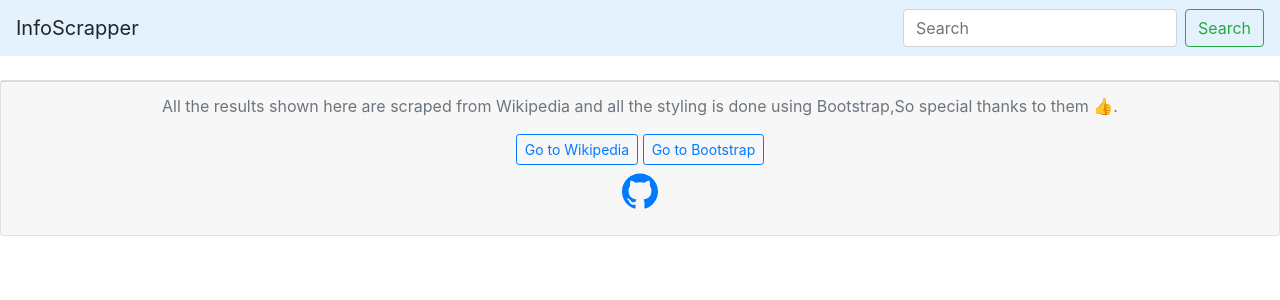
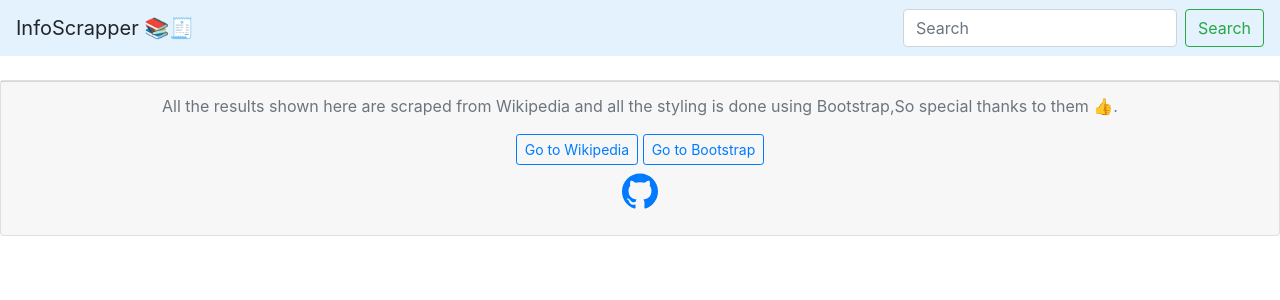
Before and after one commit to utkarsh963741/InfoScraper, a Flask app: page / in a window 1280 px wide. Shown: the top 300 px of the page. Run offline with Flask 2, Linux system fonts and the light colour scheme; some libraries are stand-ins or nearby versions.

Commit message:
Update index.html

```diff
--- a/templates/index.html
+++ b/templates/index.html
@@ -9,13 +9,13 @@
     <script src="https://maxcdn.bootstrapcdn.com/bootstrap/4.0.0/js/bootstrap.min.js" integrity="sha384-JZR6Spejh4U02d8jOt6vLEHfe/JQGiRRSQQxSfFWpi1MquVdAyjUar5+76PVCmYl" crossorigin="anonymous"></script>
 
 
-    <title>InfoScrapper</title>
+    <title>InfoScrapper📚</title>
 
 </head>
 <body>
 
     <nav class="navbar navbar-light" style="background-color: #e3f2fd;">
-        <a class="navbar-brand">InfoScrapper</a>
+        <a class="navbar-brand">InfoScrapper 📚🧾</a>
 
         <form class="form-inline" action="/" method="post">
           <input class="form-control mr-sm-2" type="search" placeholder="Search" aria-label="Search" name="search">
```
